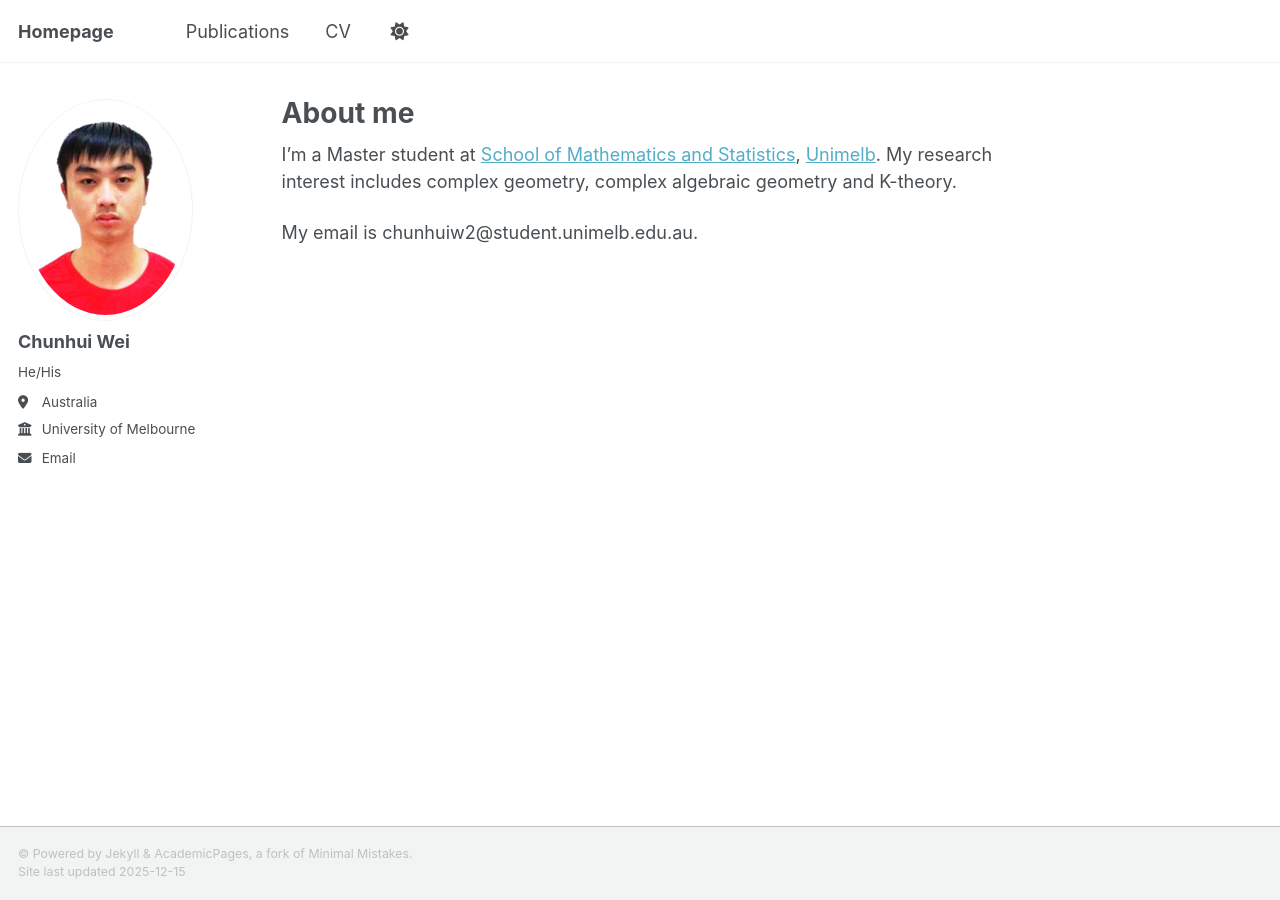
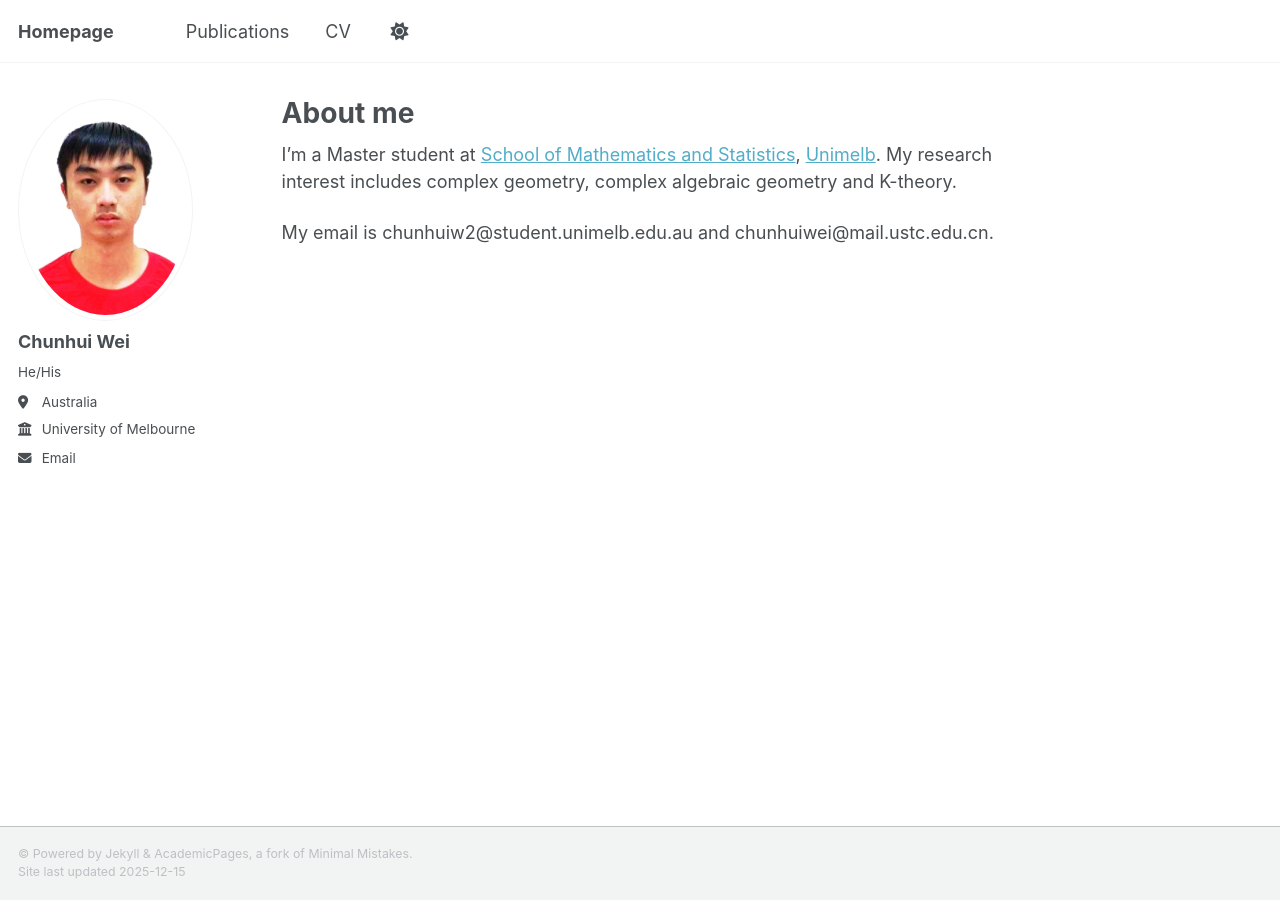
Before and after one commit to chunhuiwei736/chunhuiwei736.github.io, a Jekyll site: the page built from _pages/about.md, in a window 1280 px wide. Built offline with Jekyll 4.4.1, drawn with Linux system fonts in a browser that asks for light colours; a script that is not in the unit is left out.

Commit message:
Update about.md

```diff
--- a/_pages/about.md
+++ b/_pages/about.md
@@ -9,4 +9,4 @@ redirect_from:
 
 I'm a Master student at [School of Mathematics and Statistics](https://ms.unimelb.edu.au/), [Unimelb](https://www.unimelb.edu.au/). My research interest includes complex geometry, complex algebraic geometry and K-theory.
 
-My email is chunhuiw2@student.unimelb.edu.au.
+My email is chunhuiw2@student.unimelb.edu.au and chunhuiwei@mail.ustc.edu.cn.
```
